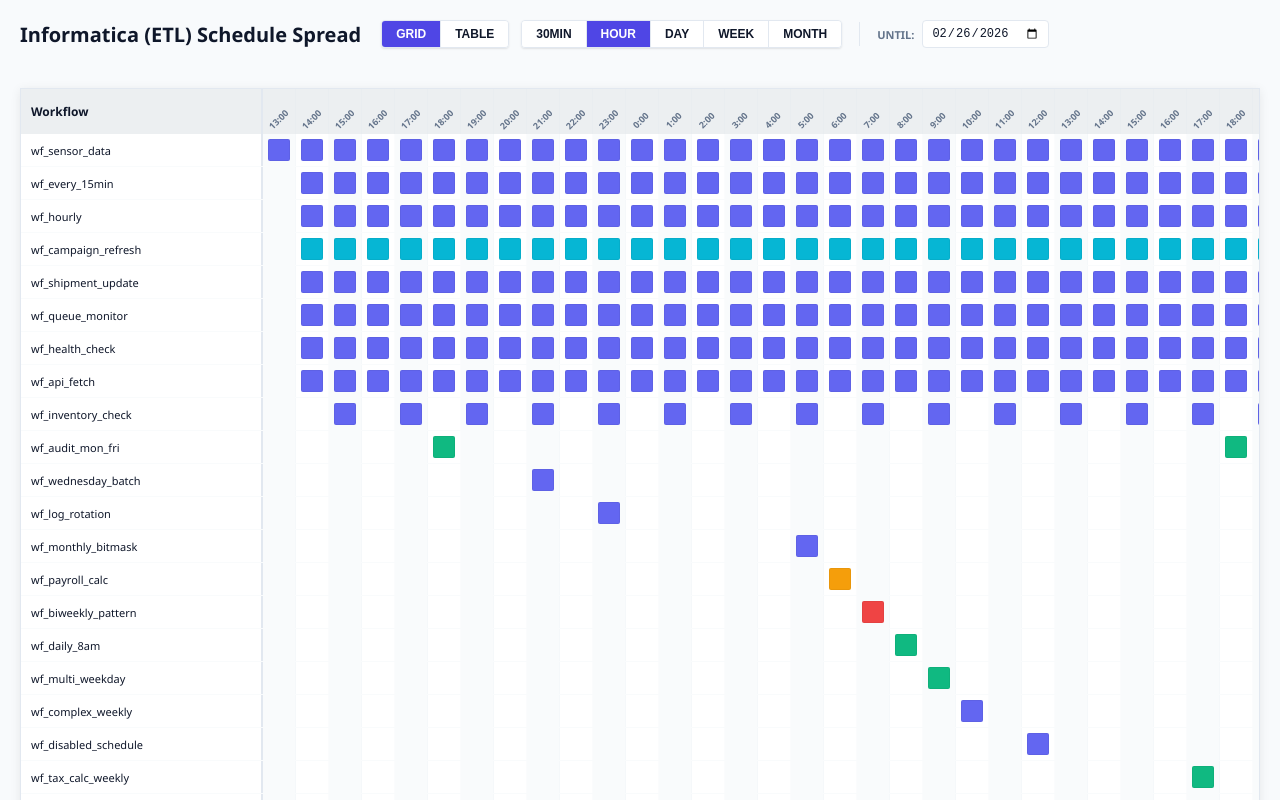
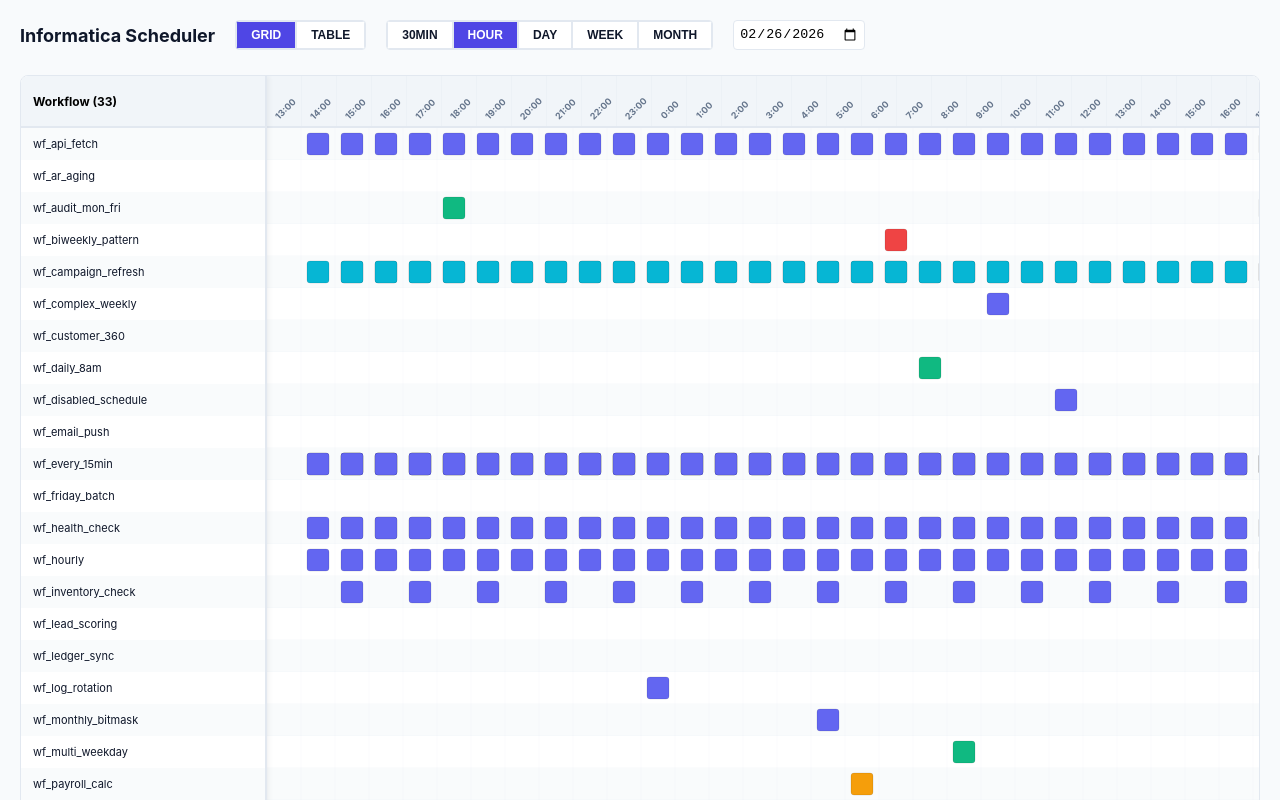
Before and after one commit to CynicDog/bitwise-schedule-planner, a React (Create React App) app: page / in a window 1280 px wide. Shown: the top 800 px of the page. Built offline with nearby package versions, Linux system fonts and the light colour scheme.

Commit message:
perf: migrate schedule grid to HTML5 Canvas for improved rendering

```diff
--- a/src/App.js
+++ b/src/App.js
@@ -1,5 +1,5 @@
 import "./App.css";
-import { useEffect, useState, useMemo } from "react";
+import { useEffect, useState, useMemo, useRef } from "react";
 import { loadRepository } from "./api/loadRepository";
 import { joinRepository } from "./scheduler/joinRepository";
 import { simulateRuns } from "./scheduler/simulateRuns";
@@ -12,15 +12,110 @@
     textMain: "#0F172A",
     textMuted: "#64748B",
     workflowWidth: 220,
-    slotWidth: 32,
+    slotWidth: 34, // Slightly wider for 30min labels
     rowHeight: 32,
+};
+
+/* ================= CANVAS COMPONENT ================= */
+const ScheduleCanvas = ({ timeline, workflows, grouped, subjectColors, view }) => {
+    const canvasRef = useRef(null);
+
+    // Helper to find slot index without O(N) searching every time
+    const getSlotIndex = (runDate, view, timelineStart) => {
+        const diffMs = runDate.getTime() - timelineStart.getTime();
+        if (view === "30min") return Math.round(diffMs / (30 * 60000));
+        if (view === "hour") return Math.round(diffMs / (60 * 60000));
+        if (view === "day") return Math.round(diffMs / (24 * 60 * 60000));
+        return -1;
+    };
+
+    useEffect(() => {
+        const canvas = canvasRef.current;
+        if (!canvas || !timeline.length) return;
+        const ctx = canvas.getContext("2d");
+
+        const dpr = window.devicePixelRatio || 1;
+        const width = timeline.length * AF_THEME.slotWidth;
+        const height = workflows.length * AF_THEME.rowHeight;
+
+        canvas.width = width * dpr;
+        canvas.height = height * dpr;
+        canvas.style.width = `${width}px`;
+        canvas.style.height = `${height}px`;
+        ctx.scale(dpr, dpr);
+
+        const timelineStart = timeline[0];
+
+        // 1. Draw Grid Background & Zebra Stripes
+        workflows.forEach((_, i) => {
+            ctx.fillStyle = i % 2 === 0 ? "#F9FBFC" : "#FFFFFF";
+            ctx.fillRect(0, i * AF_THEME.rowHeight, width, AF_THEME.rowHeight);
+
+            ctx.strokeStyle = `${AF_THEME.border}44`;
+            ctx.lineWidth = 1;
+            ctx.beginPath();
+            ctx.moveTo(0, (i + 1) * AF_THEME.rowHeight);
+            ctx.lineTo(width, (i + 1) * AF_THEME.rowHeight);
+            ctx.stroke();
+        });
+
+        // 2. Draw Column Dividers
+        ctx.strokeStyle = `${AF_THEME.border}22`;
+        timeline.forEach((_, i) => {
+            ctx.beginPath();
+            ctx.moveTo(i * AF_THEME.slotWidth, 0);
+            ctx.lineTo(i * AF_THEME.slotWidth, height);
+            ctx.stroke();
+        });
+
+        // 3. Draw Scheduled Runs
+        workflows.forEach((wf, rowIndex) => {
+            const runs = grouped[wf] || [];
+            runs.forEach(run => {
+                let colIndex = -1;
+
+                // For complex views (week/month), fallback to manual matching
+                if (view === "week" || view === "month") {
+                    colIndex = timeline.findIndex(slot => {
+                        if (view === "week") {
+                            const end = new Date(slot);
+                            end.setDate(end.getDate() + 7);
+                            return run.date >= slot && run.date < end;
+                        }
+                        return run.date.getMonth() === slot.getMonth() && run.date.getFullYear() === slot.getFullYear();
+                    });
+                } else {
+                    colIndex = getSlotIndex(run.date, view, timelineStart);
+                }
+
+                if (colIndex >= 0 && colIndex < timeline.length) {
+                    const x = colIndex * AF_THEME.slotWidth + (AF_THEME.slotWidth - 22) / 2;
+                    const y = rowIndex * AF_THEME.rowHeight + (AF_THEME.rowHeight - 22) / 2;
+
+                    ctx.fillStyle = subjectColors[run.subject] || AF_THEME.primary;
+
+                    // Draw rounded marker
+                    ctx.beginPath();
+                    const radius = 3;
+                    ctx.roundRect(x, y, 22, 22, radius);
+                    ctx.fill();
+
+                    // Subtle Border
+                    ctx.strokeStyle = "rgba(0,0,0,0.1)";
+                    ctx.stroke();
+                }
+            });
+        });
+    }, [timeline, workflows, grouped, subjectColors, view]);
+
+    return <canvas ref={canvasRef} style={{ display: "block" }} />;
 };
 
 function App() {
     const [runs, setRuns] = useState([]);
     const [joined, setJoined] = useState([]);
     const [view, setView] = useState("hour"); // 30min | hour | day | week | month
-    const [mode, setMode] = useState("grid"); // grid | table
+    const [mode, setMode] = useState("grid");
     const [horizon, setHorizon] = useState(() => {
         const d = new Date();
         d.setDate(d.getDate() + 7);
@@ -30,7 +125,6 @@
     const [loading, setLoading] = useState(true);
     const [error, setError] = useState(null);
 
-    /* ================= ORIGINAL LOGIC ================= */
     useEffect(() => {
         async function init() {
             try {
@@ -38,8 +132,7 @@
                 const joinedData = joinRepository(repo.workflows, repo.schedules);
                 setJoined(joinedData);
             } catch (e) {
-                console.error(e);
-                setError("Failed to load repository files.");
+                setError("Failed to load repository.");
             } finally {
                 setLoading(false);
             }
@@ -48,9 +141,14 @@
     }, []);
 
     useEffect(() => {
-        if (!joined.length) return;
+        if (joined.length) {
             setRuns(simulateRuns(joined, horizon));
+        }
     }, [joined, horizon]);
+
+    const workflowList = useMemo(() => {
+        return [...new Set(runs.map(r => r.workflow))].sort();
+    }, [runs]);
 
     const subjectColors = useMemo(() => {
         const map = {};
@@ -65,18 +163,19 @@
         return map;
     }, [runs]);
 
-    /* ================= UPDATED TIMELINE (WITH 30MIN) ================= */
     const timeline = useMemo(() => {
         const slots = [];
         const cursor = new Date();
         cursor.setMinutes(0, 0, 0);
+        cursor.setSeconds(0, 0);
+
         while (cursor <= horizon) {
             slots.push(new Date(cursor));
             if (view === "30min") cursor.setMinutes(cursor.getMinutes() + 30);
             else if (view === "hour") cursor.setHours(cursor.getHours() + 1);
-            else if (view === "day") { cursor.setDate(cursor.getDate() + 1); cursor.setHours(0); }
-            else if (view === "week") { cursor.setDate(cursor.getDate() + 7); cursor.setHours(0); }
-            else if (view === "month") { cursor.setMonth(cursor.getMonth() + 1); cursor.setDate(1); cursor.setHours(0); }
+            else if (view === "day") cursor.setDate(cursor.getDate() + 1);
+            else if (view === "week") cursor.setDate(cursor.getDate() + 7);
+            else if (view === "month") cursor.setMonth(cursor.getMonth() + 1);
         }
         return slots;
     }, [horizon, view]);
@@ -87,35 +186,11 @@
             if (!map[r.workflow]) map[r.workflow] = [];
             map[r.workflow].push({
                 date: new Date(r.runTime),
-                subject: r.subject,
-                frequency: r.frequency,
+                subject: r.subject
             });
         });
         return map;
     }, [runs]);
-
-    /* ================= UPDATED MATCHES (WITH 30MIN) ================= */
-    function matchesSlot(runDate, slot) {
-        if (view === "30min") {
-            const diff = Math.abs(runDate - slot);
-            return diff < 15 * 60 * 1000; // Snap to nearest 30m slot
-        }
-        if (view === "hour")
-            return runDate.getFullYear() === slot.getFullYear() && runDate.getMonth() === slot.getMonth() && runDate.getDate() === slot.getDate() && runDate.getHours() === slot.getHours();
-        if (view === "day")
-            return runDate.getFullYear() === slot.getFullYear() && runDate.getMonth() === slot.getMonth() && runDate.getDate() === slot.getDate();
-        if (view === "week") {
-            const end = new Date(slot);
-            end.setDate(end.getDate() + 6);
-            return runDate >= slot && runDate <= end;
-        }
-        if (view === "month")
-            return runDate.getFullYear() === slot.getFullYear() && runDate.getMonth() === slot.getMonth();
-        return false;
-    }
-
-    if (loading) return <div style={{ padding: 20, fontFamily: 'sans-serif' }}>Loading...</div>;
-    if (error) return <div style={{ padding: 20, color: 'red' }}>{error}</div>;
 
     const navButtonStyle = (active) => ({
         padding: "6px 14px",
@@ -125,143 +200,133 @@
         border: `1px solid ${AF_THEME.border}`,
         backgroundColor: active ? AF_THEME.primary : "#FFF",
         color: active ? "#FFF" : AF_THEME.textMain,
-        transition: "all 0.2s ease",
         outline: "none"
     });
 
-    const viewOptions = ["30min", "hour", "day", "week", "month"];
+    if (loading) return <div style={{ padding: 40 }}>Loading Engine...</div>;
 
     return (
-        <div style={{ backgroundColor: AF_THEME.bg, minHeight: "100vh", padding: "20px", fontFamily: 'Segoe UI, Roboto, sans-serif', boxSizing: 'border-box' }}>
+        <div style={{ backgroundColor: AF_THEME.bg, minHeight: "100vh", padding: "20px", fontFamily: 'Inter, system-ui, sans-serif' }}>
 
-            {/* HEADER & CONTROLS (ONE LINE) */}
-            <div style={{ display: "flex", justifyContent: "space-between", alignItems: "center", marginBottom: "40px" }}>
+            {/* CONTROLS HEADER */}
+            <div style={{ display: "flex", justifyContent: "space-between", alignItems: "center", marginBottom: "25px" }}>
                 <div style={{ display: "flex", alignItems: "center", gap: "20px" }}>
-                    <h2 style={{ margin: 0, color: AF_THEME.textMain, fontSize: "20px", whiteSpace: "nowrap" }}>Informatica (ETL) Schedule Spread</h2>
-
-                    <div style={{ display: "flex", alignItems: "center", gap: "12px" }}>
-                        <div style={{ display: "flex", borderRadius: "4px", overflow: "hidden", boxShadow: "0 1px 2px rgba(0,0,0,0.1)", border: `1px solid ${AF_THEME.border}` }}>
-                            <button style={{ ...navButtonStyle(mode === "grid"), border: "none", borderRight: `1px solid ${AF_THEME.border}`, borderRadius: 0 }} onClick={() => setMode("grid")}>GRID</button>
-                            <button style={{ ...navButtonStyle(mode === "table"), border: "none", borderRadius: 0 }} onClick={() => setMode("table")}>TABLE</button>
+                    <h2 style={{ margin: 0, fontSize: "18px", color: AF_THEME.textMain }}>Informatica Scheduler</h2>
+                    <div style={{ display: "flex", border: `1px solid ${AF_THEME.border}`, borderRadius: "4px", overflow: "hidden" }}>
+                        <button style={navButtonStyle(mode === "grid")} onClick={() => setMode("grid")}>GRID</button>
+                        <button style={navButtonStyle(mode === "table")} onClick={() => setMode("table")}>TABLE</button>
                     </div>
-
                     {mode === "grid" && (
-                            <div style={{ display: "flex", borderRadius: "4px", overflow: "hidden", boxShadow: "0 1px 2px rgba(0,0,0,0.1)", border: `1px solid ${AF_THEME.border}` }}>
-                                {viewOptions.map((v, i) => (
-                                    <button
-                                        key={v}
-                                        style={{
-                                            ...navButtonStyle(view === v),
-                                            border: "none",
-                                            borderRight: i === viewOptions.length - 1 ? "none" : `1px solid ${AF_THEME.border}`,
-                                            borderRadius: 0,
-                                            margin: 0
-                                        }}
-                                        onClick={() => setView(v)}
-                                    >
-                                        {v.toUpperCase()}
-                                    </button>
+                        <div style={{ display: "flex", border: `1px solid ${AF_THEME.border}`, borderRadius: "4px", overflow: "hidden" }}>
+                            {["30min", "hour", "day", "week", "month"].map(v => (
+                                <button key={v} style={navButtonStyle(view === v)} onClick={() => setView(v)}>{v.toUpperCase()}</button>
                             ))}
                         </div>
                     )}
-
-                        <div style={{ width: "1px", height: "24px", backgroundColor: AF_THEME.border, margin: "0 5px" }} />
-
-                        <label style={{ fontSize: "11px", fontWeight: "800", color: AF_THEME.textMuted, display: "flex", alignItems: "center", gap: "8px", textTransform: "uppercase" }}>
-                            Until:
                     <input
                         type="date"
-                                style={{ padding: "5px 8px", border: `1px solid ${AF_THEME.border}`, borderRadius: "4px", fontSize: "12px", color: AF_THEME.textMain }}
-                                value={horizon.toISOString().split("T")[0]}
+                        style={{ padding: "5px", border: `1px solid ${AF_THEME.border}`, borderRadius: "4px" }}
+                        value={horizon.toISOString().split('T')[0]}
                         onChange={(e) => {
                             const d = new Date(e.target.value);
                             d.setHours(23, 59, 59);
                             setHorizon(d);
                         }}
                     />
-                        </label>
+                </div>
+            </div>
+
+            {/* GRID VIEW WITH CANVAS */}
+            {mode === "grid" && (
+                <div style={{
+                    overflow: "auto",
+                    border: `1px solid ${AF_THEME.border}`,
+                    backgroundColor: "#FFF",
+                    position: "relative",
+                    borderRadius: "8px"
+                }}>
+                    <div style={{ display: "flex", minWidth: "max-content" }}>
+
+                        {/* STICKY WORKFLOW NAMES */}
+                        <div style={{ position: "sticky", left: 0, zIndex: 30, background: "#FFF", boxShadow: "2px 0 5px rgba(0,0,0,0.05)" }}>
+                            <div style={{
+                                width: AF_THEME.workflowWidth, height: "50px", background: "#F1F5F9",
+                                borderRight: `2px solid ${AF_THEME.border}`, borderBottom: `2px solid ${AF_THEME.border}`,
+                                display: "flex", alignItems: "center", padding: "0 12px", fontWeight: "bold", fontSize: "12px"
+                            }}>Workflow ({workflowList.length})</div>
+
+                            {workflowList.map((wf, i) => (
+                                <div key={wf} style={{
+                                    width: AF_THEME.workflowWidth, height: AF_THEME.rowHeight,
+                                    backgroundColor: i % 2 === 0 ? "#F9FBFC" : "#FFF",
+                                    borderRight: `2px solid ${AF_THEME.border}`,
+                                    display: "flex", alignItems: "center", padding: "0 12px",
+                                    fontSize: "11px", color: AF_THEME.textMain,
+                                    whiteSpace: "nowrap", overflow: "hidden", textOverflow: "ellipsis"
+                                }}>{wf}</div>
+                            ))}
+                        </div>
+
+                        {/* STICKY TIME HEADER + CANVAS BODY */}
+                        <div style={{ position: "relative" }}>
+                            <div style={{ display: "flex", position: "sticky", top: 0, zIndex: 20, background: "#F1F5F9", borderBottom: `2px solid ${AF_THEME.border}` }}>
+                                {timeline.map((slot, i) => (
+                                    <div key={i} style={{
+                                        width: AF_THEME.slotWidth, height: "50px", borderRight: `1px solid ${AF_THEME.border}44`,
+                                        position: "relative", flexShrink: 0
+                                    }}>
+                                        <div style={{
+                                            position: "absolute", bottom: "8px", left: "50%",
+                                            transform: "rotate(-45deg) translateX(-20%)", transformOrigin: "bottom left",
+                                            fontSize: "9px", fontWeight: "bold", color: AF_THEME.textMuted, whiteSpace: "nowrap"
+                                        }}>
+                                            {view === "30min" ? `${slot.getHours()}:${slot.getMinutes() === 0 ? '00' : '30'}` :
+                                                view === "hour" ? `${slot.getHours()}:00` : `${slot.getMonth()+1}/${slot.getDate()}`}
+                                        </div>
+                                    </div>
+                                ))}
+                            </div>
+
+                            <ScheduleCanvas
+                                timeline={timeline}
+                                workflows={workflowList}
+                                grouped={grouped}
+                                subjectColors={subjectColors}
+                                view={view}
+                            />
                         </div>
                     </div>
                 </div>
+            )}
 
-            {/* TABLE VIEW (ZEBRA STRIPED) */}
+            {/* TABLE VIEW */}
             {mode === "table" && (
-                <div style={{ backgroundColor: "#FFF", border: `1px solid ${AF_THEME.border}`, borderRadius: "4px", overflow: "hidden", boxShadow: "0 2px 8px rgba(0,0,0,0.05)" }}>
+                <div style={{ background: "#FFF", borderRadius: "8px", border: `1px solid ${AF_THEME.border}`, overflow: "hidden" }}>
                     <table style={{ width: "100%", borderCollapse: "collapse", fontSize: "13px" }}>
-                        <thead>
-                        <tr style={{ backgroundColor: "#ECEFF1", borderBottom: `2px solid ${AF_THEME.border}`, textAlign: "left" }}>
-                            <th style={{ padding: "12px", color: AF_THEME.textMain }}>Workflow</th>
-                            <th style={{ padding: "12px", color: AF_THEME.textMain }}>Subject</th>
-                            <th style={{ padding: "12px", color: AF_THEME.textMain }}>Frequency</th>
-                            <th style={{ padding: "12px", color: AF_THEME.textMain }}>Run Time</th>
+                        <thead style={{ background: "#F1F5F9", textAlign: "left" }}>
+                        <tr>
+                            <th style={{ padding: "12px" }}>Workflow</th>
+                            <th style={{ padding: "12px" }}>Subject</th>
+                            <th style={{ padding: "12px" }}>Frequency</th>
+                            <th style={{ padding: "12px" }}>Next Run</th>
                         </tr>
                         </thead>
                         <tbody>
-                        {runs.map((r, i) => (
-                            <tr key={i} style={{ borderBottom: `1px solid ${AF_THEME.border}44`, backgroundColor: i % 2 === 0 ? "#F9FAFB" : "#FFFFFF" }}>
-                                <td style={{ padding: "12px", fontWeight: "600", color: AF_THEME.textMain }}>{r.workflow}</td>
+                        {runs.slice(0, 500).map((r, i) => (
+                            <tr key={i} style={{ borderBottom: `1px solid ${AF_THEME.border}44`, background: i % 2 === 0 ? "#F9FBFC" : "#FFF" }}>
+                                <td style={{ padding: "12px", fontWeight: "600" }}>{r.workflow}</td>
                                 <td style={{ padding: "12px" }}>
-                                    <span style={{ padding: "3px 10px", borderRadius: "3px", color: "#FFF", fontSize: "11px", fontWeight: "bold", backgroundColor: subjectColors[r.subject] }}>{r.subject}</span>
+                                        <span style={{
+                                            padding: "2px 8px", borderRadius: "4px", color: "#FFF", fontSize: "10px", fontWeight: "bold",
+                                            background: subjectColors[r.subject]
+                                        }}>{r.subject}</span>
                                 </td>
                                 <td style={{ padding: "12px", color: AF_THEME.textMuted }}>{r.frequency}</td>
-                                <td style={{ padding: "12px", color: AF_THEME.textMuted }}>{new Date(r.runTime).toLocaleString()}</td>
+                                <td style={{ padding: "12px" }}>{new Date(r.runTime).toLocaleString()}</td>
                             </tr>
                         ))}
                         </tbody>
                     </table>
-                </div>
-            )}
-
-            {/* GRID VIEW */}
-            {mode === "grid" && (
-                <div style={{ overflow: "auto", border: `1px solid ${AF_THEME.border}`, backgroundColor: "#FFF", position: "relative", boxShadow: "0 2px 10px rgba(0,0,0,0.08)" }}>
-                    <div style={{ display: "inline-block", verticalAlign: "top", minWidth: "100%" }}>
-                        <div style={{ display: "flex", position: "sticky", top: 0, zIndex: 10, background: "#ECEFF1" }}>
-                            <div style={{ width: AF_THEME.workflowWidth, minWidth: AF_THEME.workflowWidth, height: "45px", position: "sticky", left: 0, background: "#ECEFF1", zIndex: 11, borderRight: `2px solid ${AF_THEME.border}`, display: "flex", alignItems: "center", padding: "0 10px", fontSize: "12px", fontWeight: "bold", color: AF_THEME.textMain }}>Workflow</div>
-                            {timeline.map((slot, i) => (
-                                <div key={i} style={{
-                                    width: AF_THEME.slotWidth,
-                                    minWidth: AF_THEME.slotWidth,
-                                    height: "45px",
-                                    borderRight: `1px solid ${AF_THEME.border}44`,
-                                    position: "relative",
-                                    flexShrink: 0
-                                }}>
-                                    <div style={{
-                                        position: "absolute",
-                                        bottom: "6px",
-                                        left: "50%",
-                                        transform: "rotate(-45deg) translateX(-25%)",
-                                        transformOrigin: "bottom left",
-                                        whiteSpace: "nowrap",
-                                        fontSize: "9px",
-                                        fontWeight: "bold",
-                                        color: AF_THEME.textMuted,
-                                        textAlign: "center"
-                                    }}>
-                                        {view === "30min"
-                                            ? `${slot.getHours()}:${slot.getMinutes() === 0 ? "00" : "30"}`
-                                            : view === "hour" ? `${slot.getHours()}:00` : `${slot.getMonth()+1}/${slot.getDate()}`}
-                                    </div>
-                                </div>
-                            ))}
-                        </div>
-                        {Object.keys(grouped).map((wf, i) => (
-                            <div key={i} style={{ display: "flex", borderBottom: `1px solid ${AF_THEME.border}33` }}>
-                                <div style={{ width: AF_THEME.workflowWidth, minWidth: AF_THEME.workflowWidth, height: AF_THEME.rowHeight, position: "sticky", left: 0, background: "#FFF", zIndex: 5, borderRight: `2px solid ${AF_THEME.border}`, padding: "0 10px", fontSize: "11px", fontWeight: "500", display: "flex", alignItems: "center", whiteSpace: "nowrap", overflow: "hidden", textOverflow: "ellipsis", color: AF_THEME.textMain }}>{wf}</div>
-                                {timeline.map((slot, idx) => {
-                                    const run = grouped[wf].find((r) => matchesSlot(r.date, slot));
-                                    return (
-                                        <div key={idx} style={{ width: AF_THEME.slotWidth, minWidth: AF_THEME.slotWidth, height: AF_THEME.rowHeight, borderRight: `1px solid ${AF_THEME.border}22`, flexShrink: 0, display: "flex", alignItems: "center", justifyContent: "center", backgroundColor: idx % 2 === 0 ? "#F9FBFC" : "#FFF" }}>
-                                            {run && (
-                                                <div title={`${run.subject} - ${run.date.toLocaleString()}`} style={{ width: "22px", height: "22px", borderRadius: "2px", backgroundColor: subjectColors[run.subject], boxShadow: "inset 0 0 0 1px rgba(0,0,0,0.05)" }} />
-                                            )}
-                                        </div>
-                                    );
-                                })}
-                            </div>
-                        ))}
-                    </div>
                 </div>
             )}
         </div>
```
Lines whose indentation alone changed are shown as unchanged.
